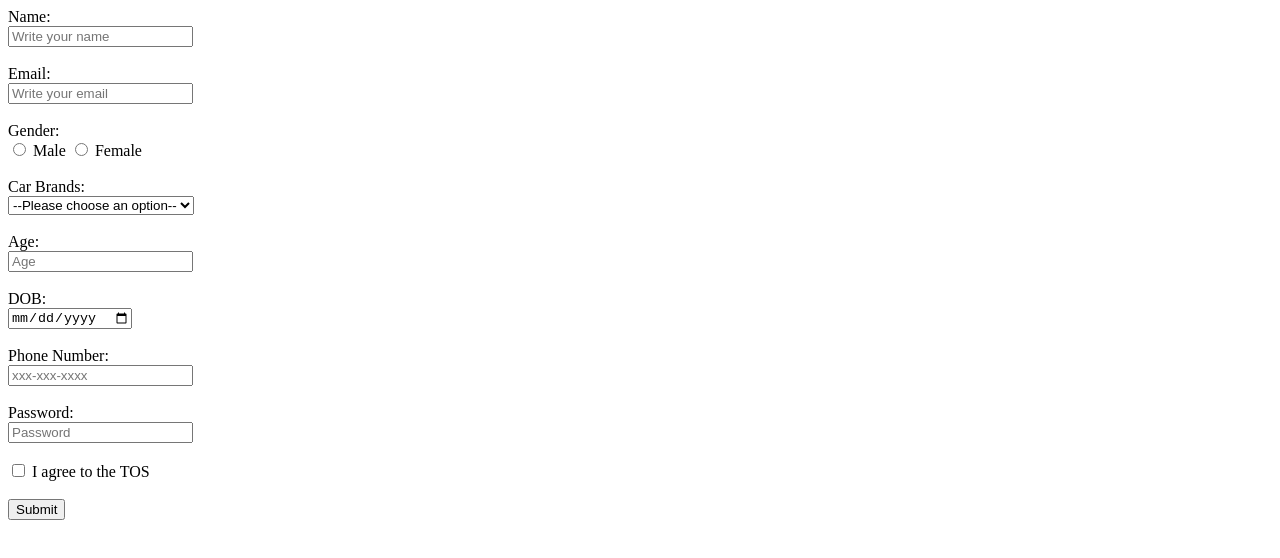
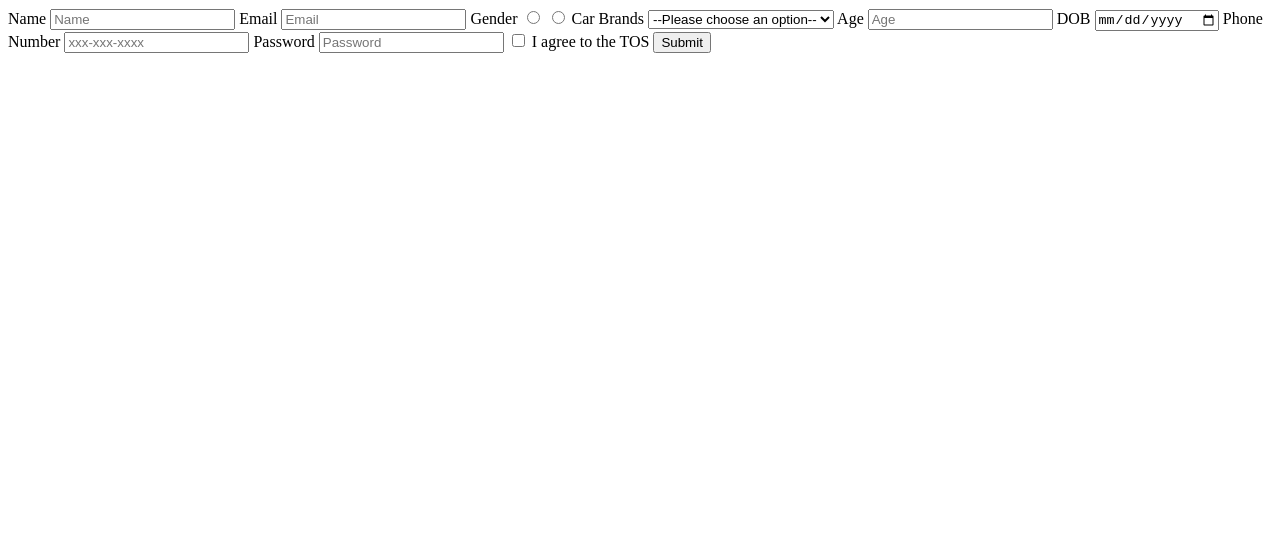
Before and after one commit to acciojob/signup-form-car-arif08080, a website: page main.html in a window 1280 px wide. Drawn offline with Linux system fonts and the light colour scheme.

Commit message:
created a submission

```diff
--- a/main.html
+++ b/main.html
@@ -8,39 +8,37 @@
 
 <body>
 	<!-- the entire body must be written by student -->
+	<form>
+    <label for="name">Name</label>
+    <input type="text" id="name" placeholder="Name" required>
 
-	<form>
-		<lable for="name">Name:</lable> <br>
-		<input type="text" id="name" placeholder="Write your name" required> <br><br>
-		<lable for="email">Email:</lable> <br>
-		<input type="text" id="email" placeholder="Write your email" required> <br><br>
-		<label>Gender:</label><br>
+    <label for="email">Email</label>
+    <input type="email" id="email" placeholder="Email" required>
+
+    <label>Gender</label>
     <input type="radio" id="gender_m" name="gender" required>
-		<label for="gender_m">Male</label>
     <input type="radio" id="gender_f" name="gender" required>
-        <label for="gender_f">Female</label><br><br>
-		<label for="cars">Car Brands:</label><br>
+
+    <label for="cars">Car Brands</label>
     <select id="cars" required>
         <option value="" disabled selected>--Please choose an option--</option>
-            <option value="toyota">Toyota</option>
-            <option value="honda">Honda</option>
-            <option value="ford">Ford</option>
-        </select><br><br>
+        <option value="brand">Brand</option>
+    </select>
 
-        <label for="age">Age:</label><br>
-        <input type="number" id="age" placeholder="Age" required><br><br>
+    <label for="age">Age</label>
+    <input type="number" id="age" placeholder="Age" required>
 
-        <label for="dob">DOB:</label><br>
-        <input type="date" id="dob" required><br><br>
+    <label for="dob">DOB</label>
+    <input type="date" id="dob" required>
 
-        <label for="tel">Phone Number:</label><br>
-        <input type="tel" id="tel" placeholder="xxx-xxx-xxxx"><br><br>
+    <label for="tel">Phone Number</label>
+    <input type="tel" id="tel" placeholder="xxx-xxx-xxxx">
 
-        <label for="password">Password:</label><br>
-        <input type="password" id="password" placeholder="Password" required><br><br>
+    <label for="password">Password</label>
+    <input type="password" id="password" placeholder="Password" required>
 
     <input type="checkbox" id="tos" required>
-        <label for="tos">I agree to the TOS</label><br><br>
+    <label for="tos">I agree to the TOS</label>
 
     <button type="submit">Submit</button>
 </form>
```
Lines whose indentation alone changed are shown as unchanged.
